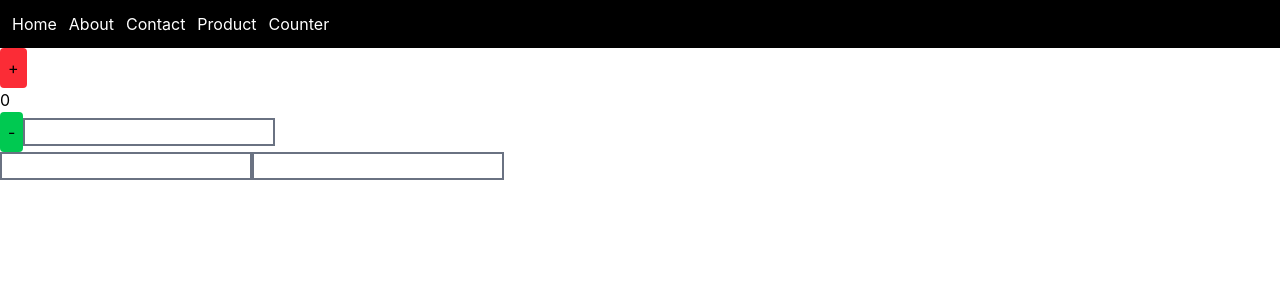
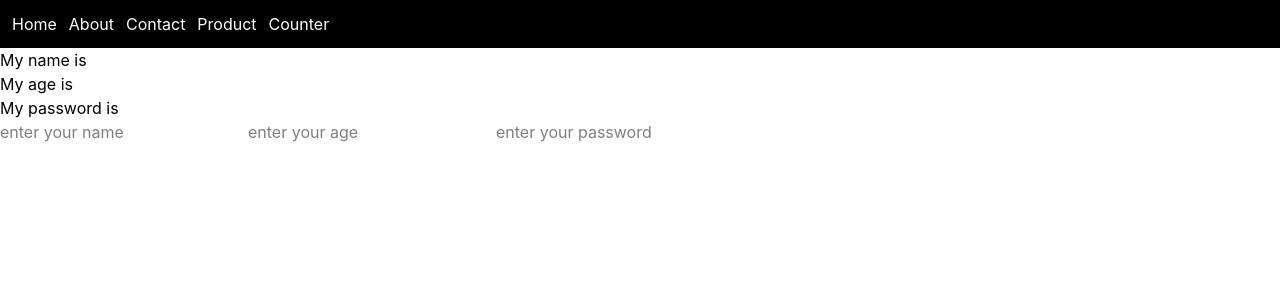
Before and after one commit to hudairyounas/WEB-BATCH2-ONLINE, a React (Vite) app in the folder vite/: page /counter in a window 1280 px wide. Shown: the top 300 px of the page. Built offline with nearby package versions, Linux system fonts and the light colour scheme.

Commit message:
react class 27

```diff
--- a/vite/src/pages/counter/Counter.jsx
+++ b/vite/src/pages/counter/Counter.jsx
@@ -1,48 +1,32 @@
-import React, { useEffect } from 'react'
+import React from 'react'
 import { useDispatch, useSelector } from 'react-redux'
-import { changeName, decrement, increment, changeAge, changePhone } from '../../store/slices/counter.slice';
+import { changeAge, changePassword, changeUsername } from '../../store/slices/user.slice'
 
 const Counter = () => {
 
-  // const count = useSelector((store) => store.counterSlice.count);
-  // const username = useSelector((store) => store.counterSlice.userName);
-  // const user = useSelector((store) => store.userSlice.user.name)
-  // // console.log(count, username)
-  // // console.log(user)
-  // console.log(user)
+  const dispatch = useDispatch()
+  const userName = useSelector((store)=>store.userSlice.user1.userName)
+  const userAge = useSelector((store)=>store.userSlice.user1.age)
+  const userPassword = useSelector((store)=>store.userSlice.user1.password)
 
-  const dispatch = useDispatch()
-
-  const count = useSelector((store) => store.counterSlice.count);
-  const username = useSelector((store) => store.counterSlice.userName);
-
-  const incrementFunc =() =>{
-     dispatch(increment())
+  const userNameChangeHandler = (e)=>{
+    dispatch(changeUsername(e.target.value))
   }
-
-  const decrementFunc =() =>{
-   dispatch(decrement())
+  const userAgeChangeHandler = (e)=>{
+    dispatch(changeAge(e.target.value))
   }
-
-  // useEffect(() => {
-    // dispatch(changeName("gvfghvgvgf"))
-  // }, []);
-  // username
-  // age
-  // phone
-
-  // increment
-  // decrement
+  const userPasswordChangeHandler = (e)=>{
+    dispatch(changePassword(e.target.value))
+  }
 
   return (
     <div>
-    <button onClick={incrementFunc} className='p-2 bg-red-500 rounded cursor-pointer'>+</button>
-    <h1>{count}</h1>
-    <button onClick={decrementFunc} className='p-2 bg-green-500 rounded cursor-pointer'>-</button>
-    <input type="text" onChange={(e) => dispatch(changeName(e.target.value))} className='border-2 border-gray-500' />
-    <h1>{username}</h1>
-    <input type="text" onChange={(e) => dispatch(changeAge(e.target.value))} className='border-2 border-gray-500' />
-    <input type="text" onChange={(e) => dispatch(changePhone(e.target.value))} className='border-2 border-gray-500' />
+      <h1>My name is {userName}</h1>
+      <h1>My age is {userAge}</h1>
+      <h1>My password is {userPassword}</h1>
+      <input type="text" onChange={userNameChangeHandler} placeholder='enter your name' />
+      <input type="text" onChange={userAgeChangeHandler} placeholder='enter your age'/>
+      <input type="text" onChange={userPasswordChangeHandler} placeholder='enter your password'/>
     </div>
   )
 }
--- a/vite/src/store/slices/user.slice.js
+++ b/vite/src/store/slices/user.slice.js
@@ -3,17 +3,25 @@ import { createSlice } from "@reduxjs/toolkit";
 export const userSlice = createSlice({
   name: "user",
   initialState: {
-    user: {
-      name: "Hudair",
-      age: 19,
-      city: "FSD",
+    user1: {
+      userName: "",
+      age: "",
+      password: "",
     },
   },
   reducers: {
-    changeName: (state, action) => {
-      state.user.name = action.payload;
+    changeUsername: (state, action)=>{
+      console.log(action.payload)
+      state.user1.userName = action.payload
     },
-  },
+    changeAge: (state, action) => {
+      state.user1.age = action.payload
+    },
+    changePassword: (state, action)=>{
+      state.user1.password = action.payload
+    }
+  }
 });
 
+export const {changeUsername, changeAge, changePassword} = userSlice.actions;
 export default userSlice.reducer;
```
